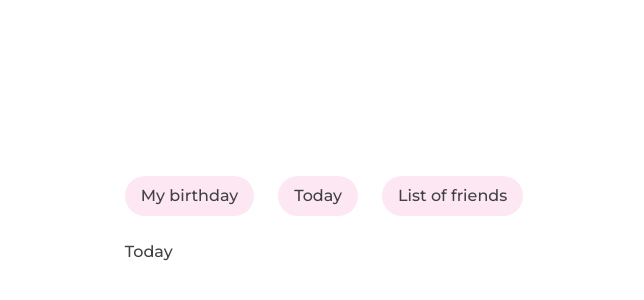
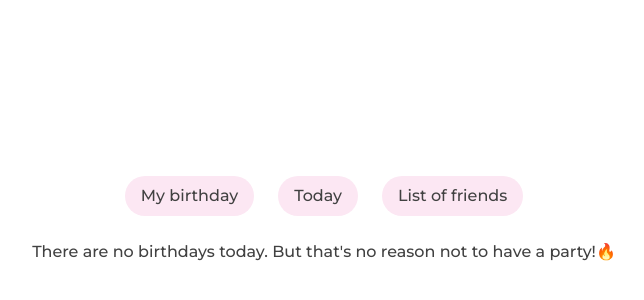
Before and after one commit to Luchiweb/birthday-reminder, a React (Vite) app: page / in a window 1280 px wide. Shown: the part 180-480 px from the top of the page, without its empty margins (316-960 px from the left). Built offline with nearby package versions, Linux system fonts and the light colour scheme.

Commit message:
feat: implement today page

```diff
--- a/src/pages/Friends/Friends.tsx
+++ b/src/pages/Friends/Friends.tsx
@@ -1,6 +1,6 @@
 import { useContext, useState } from 'react';
 import { DataContext } from '../../providers/DataProvider';
-import FriendCard from './Friend';
+import FriendCard from '../../components/friend/Friend';
 import NewFriendForm from './NewFriendForm';
 import { Friend, FriendData } from '../../interfaces/userdata';
 
@@ -9,7 +9,10 @@ function Friends() {
   const { userData, setUserData } = useContext(DataContext);
 
   const handleData = (friend: FriendData) => {
-    setUserData((prev) => ({ ...prev, friends: [...prev.friends, { ...friend, id: prev.friends.length }] }));
+    setUserData((prev) => {
+      const id = prev.friends.length ? prev.friends[prev.friends.length - 1].id + 1 : 1;
+      return { ...prev, friends: [...prev.friends, { ...friend, id: id }] };
+    });
   };
 
   const changeFriend = (friend: Friend) => {
--- a/src/pages/Today/Today.tsx
+++ b/src/pages/Today/Today.tsx
@@ -1,5 +1,29 @@
+import { useContext } from 'react';
+import { DataContext } from '../../providers/DataProvider';
+
 function Today() {
-  return <div>Today</div>;
+  const { userData } = useContext(DataContext);
+
+  const newData = userData.friends.filter((friend) => {
+    const birthday = new Date(friend.date);
+    const today = new Date();
+
+    birthday.setHours(0);
+    birthday.setFullYear(today.getFullYear());
+
+    if (birthday < today) birthday.setFullYear(today.getFullYear() + 1);
+    if (today.getDate() === birthday.getDate() && today.getMonth() === birthday.getMonth()) return true;
+    return false;
+  });
+  return (
+    <div>
+      {newData.length ? (
+        newData.map((friend) => <div>{friend.name}</div>)
+      ) : (
+        <div>There are no birthdays today. But that's no reason not to have a party!🔥</div>
+      )}
+    </div>
+  );
 }
 
 export default Today;
```
Also changed, not shown: src/components/friend/Friend.tsx (renamed from src/pages/Friends/Friend.tsx).
